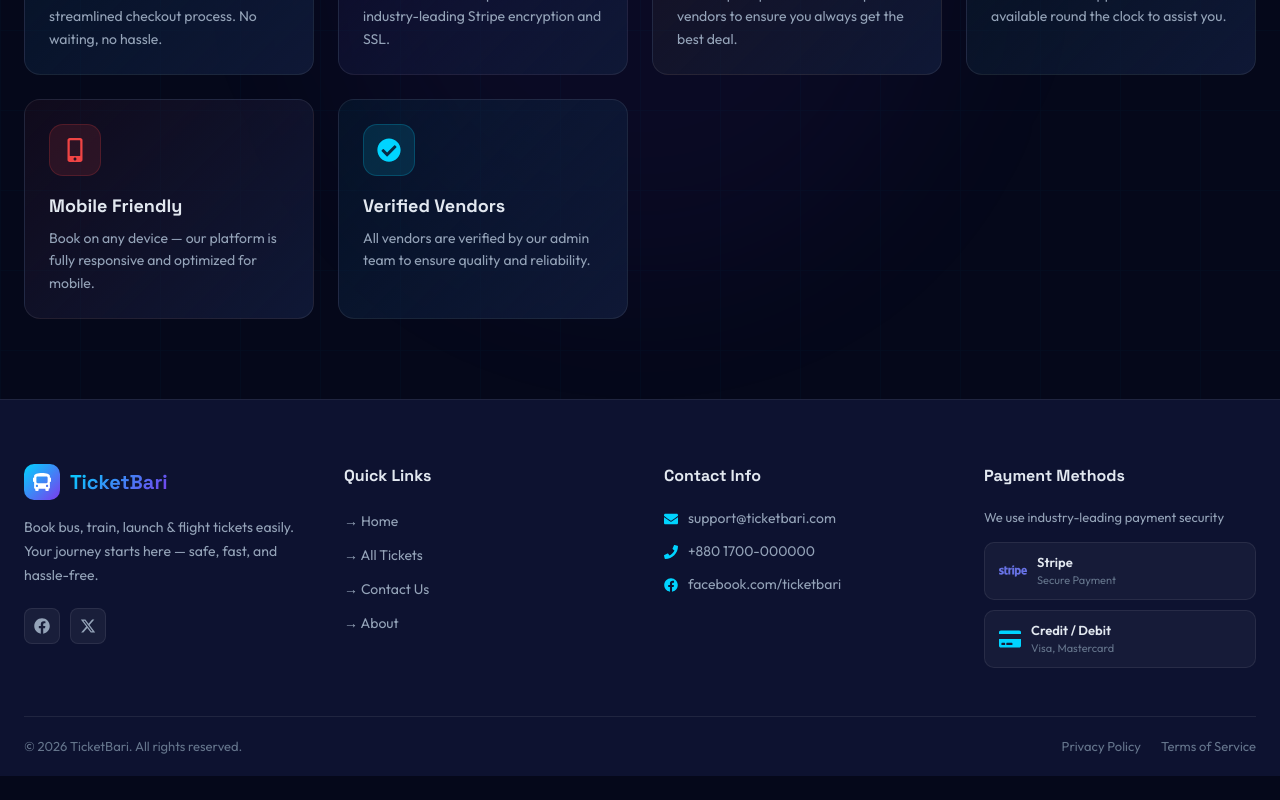
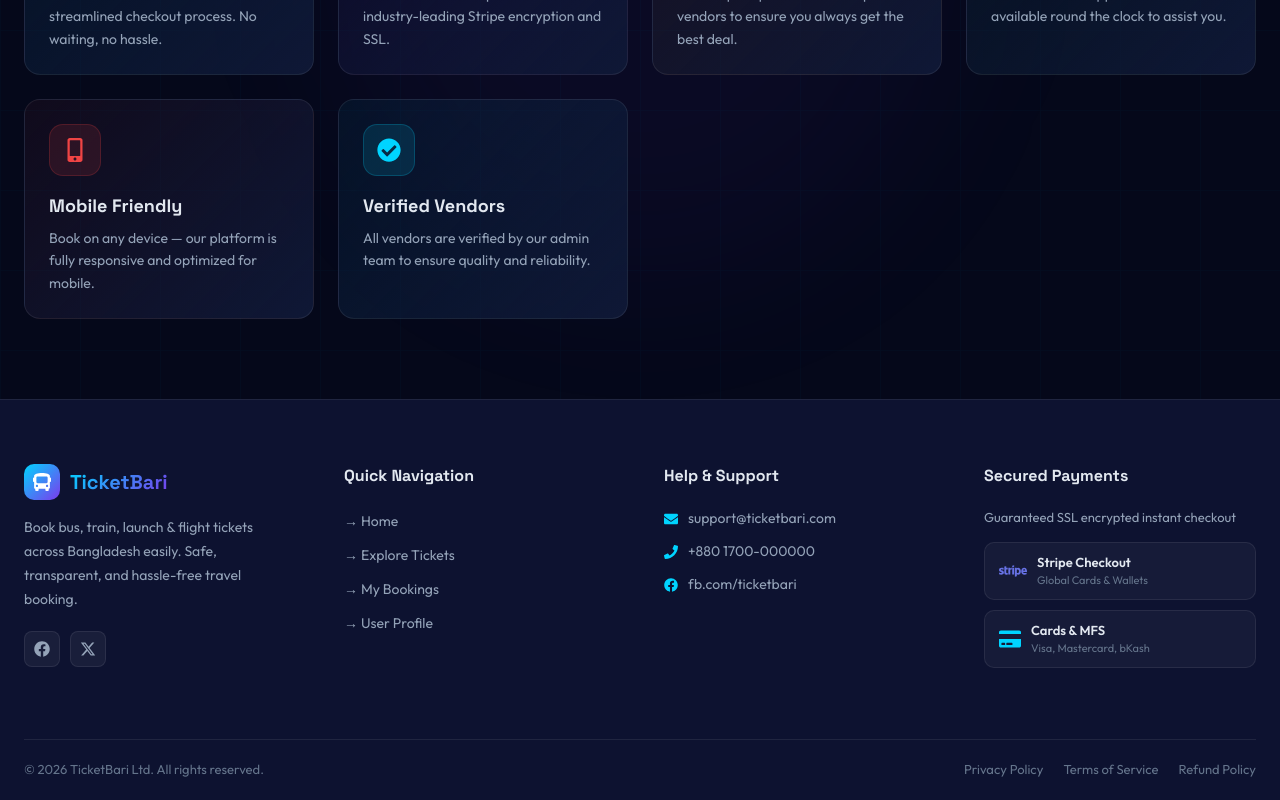
Before and after one commit to Galib-272/Assignment-10_client_side, a Next.js app: page / in a window 1280 px wide. Shown: the part 4236-5036 px from the top of the page. Before the commit the page ends 5012 px from the top, so only its background shows below. Built offline with nearby package versions, Linux system fonts and the light colour scheme; no server answers.

Commit message:
feat(footer): enhance layout with quick navigation, help & support links, refund policy, and secured payment details

```diff
--- a/src/components/layout/Footer.js
+++ b/src/components/layout/Footer.js
@@ -23,7 +23,7 @@ export default function Footer() {
             paddingBottom: "48px",
           }}
         >
-          {/* Column 1: Logo + Description */}
+          {/* Column 1: Logo + Description + Newsletter */}
           <div>
             <div style={{ display: "flex", alignItems: "center", gap: "10px", marginBottom: "16px" }}>
               <div
@@ -54,17 +54,20 @@ export default function Footer() {
               </span>
             </div>
             <p style={{ color: "var(--text-secondary)", fontSize: "14px", lineHeight: "1.7", marginBottom: "20px" }}>
-              Book bus, train, launch & flight tickets easily. Your journey starts here — safe, fast, and hassle-free.
+              Book bus, train, launch & flight tickets across Bangladesh easily. Safe, transparent, and hassle-free travel booking.
             </p>
             {/* Social links */}
-            <div style={{ display: "flex", gap: "10px" }}>
+            <div style={{ display: "flex", gap: "10px", marginBottom: "24px" }}>
               {[
-                { icon: <FaFacebook size={16} />, href: "#" },
-                { icon: <FaXTwitter size={16} />, href: "#" },
+                { icon: <FaFacebook size={16} />, href: "https://facebook.com", label: "Facebook" },
+                { icon: <FaXTwitter size={16} />, href: "https://twitter.com", label: "Twitter" },
               ].map((s, i) => (
                 <a
                   key={i}
                   href={s.href}
+                  aria-label={s.label}
+                  target="_blank"
+                  rel="noopener noreferrer"
                   style={{
                     width: "36px",
                     height: "36px",
@@ -98,14 +101,14 @@ export default function Footer() {
           {/* Column 2: Quick Links */}
           <div>
             <h4 style={{ fontSize: "16px", fontWeight: "700", color: "var(--text-primary)", marginBottom: "20px", fontFamily: "Space Grotesk, sans-serif" }}>
-              Quick Links
+              Quick Navigation
             </h4>
             <ul style={{ listStyle: "none", display: "flex", flexDirection: "column", gap: "10px" }}>
               {[
                 { href: "/", label: "Home" },
-                { href: "/tickets", label: "All Tickets" },
-                { href: "/contact", label: "Contact Us" },
-                { href: "/about", label: "About" },
+                { href: "/tickets", label: "Explore Tickets" },
+                { href: "/dashboard/my-bookings", label: "My Bookings" },
+                { href: "/dashboard/profile", label: "User Profile" },
               ].map((link) => (
                 <li key={link.href}>
                   <Link
@@ -124,13 +127,13 @@ export default function Footer() {
           {/* Column 3: Contact Info */}
           <div>
             <h4 style={{ fontSize: "16px", fontWeight: "700", color: "var(--text-primary)", marginBottom: "20px", fontFamily: "Space Grotesk, sans-serif" }}>
-              Contact Info
+              Help & Support
             </h4>
             <div style={{ display: "flex", flexDirection: "column", gap: "12px" }}>
               {[
                 { icon: <FaEnvelope size={14} />, text: "support@ticketbari.com" },
                 { icon: <FaPhone size={14} />, text: "+880 1700-000000" },
-                { icon: <FaFacebook size={14} />, text: "facebook.com/ticketbari" },
+                { icon: <FaFacebook size={14} />, text: "fb.com/ticketbari" },
               ].map((item, i) => (
                 <div key={i} style={{ display: "flex", alignItems: "center", gap: "10px" }}>
                   <span style={{ color: "var(--color-primary)" }}>{item.icon}</span>
@@ -143,10 +146,10 @@ export default function Footer() {
           {/* Column 4: Payment Methods */}
           <div>
             <h4 style={{ fontSize: "16px", fontWeight: "700", color: "var(--text-primary)", marginBottom: "20px", fontFamily: "Space Grotesk, sans-serif" }}>
-              Payment Methods
+              Secured Payments
             </h4>
             <p style={{ color: "var(--text-secondary)", fontSize: "13px", marginBottom: "14px" }}>
-              We use industry-leading payment security
+              Guaranteed SSL encrypted instant checkout
             </p>
             <div style={{ display: "flex", flexDirection: "column", gap: "10px" }}>
               <div
@@ -162,8 +165,8 @@ export default function Footer() {
               >
                 <FaStripe size={28} color="#6772e5" />
                 <div>
-                  <div style={{ color: "var(--text-primary)", fontSize: "13px", fontWeight: "600" }}>Stripe</div>
-                  <div style={{ color: "var(--text-muted)", fontSize: "11px" }}>Secure Payment</div>
+                  <div style={{ color: "var(--text-primary)", fontSize: "13px", fontWeight: "600" }}>Stripe Checkout</div>
+                  <div style={{ color: "var(--text-muted)", fontSize: "11px" }}>Global Cards & Wallets</div>
                 </div>
               </div>
               <div
@@ -179,8 +182,8 @@ export default function Footer() {
               >
                 <FaCreditCard size={22} color="#00d4ff" />
                 <div>
-                  <div style={{ color: "var(--text-primary)", fontSize: "13px", fontWeight: "600" }}>Credit / Debit</div>
-                  <div style={{ color: "var(--text-muted)", fontSize: "11px" }}>Visa, Mastercard</div>
+                  <div style={{ color: "var(--text-primary)", fontSize: "13px", fontWeight: "600" }}>Cards & MFS</div>
+                  <div style={{ color: "var(--text-muted)", fontSize: "11px" }}>Visa, Mastercard, bKash</div>
                 </div>
               </div>
             </div>
@@ -200,10 +203,10 @@ export default function Footer() {
           }}
         >
           <p style={{ color: "var(--text-muted)", fontSize: "13px" }}>
-            © {currentYear} TicketBari. All rights reserved.
+            © {currentYear} TicketBari Ltd. All rights reserved.
           </p>
           <div style={{ display: "flex", gap: "20px" }}>
-            {["Privacy Policy", "Terms of Service"].map((t) => (
+            {["Privacy Policy", "Terms of Service", "Refund Policy"].map((t) => (
               <Link key={t} href="#" style={{ color: "var(--text-muted)", textDecoration: "none", fontSize: "13px", transition: "color 0.2s" }}
                 onMouseEnter={(e) => (e.currentTarget.style.color = "#00d4ff")}
                 onMouseLeave={(e) => (e.currentTarget.style.color = "var(--text-muted)")}
```
